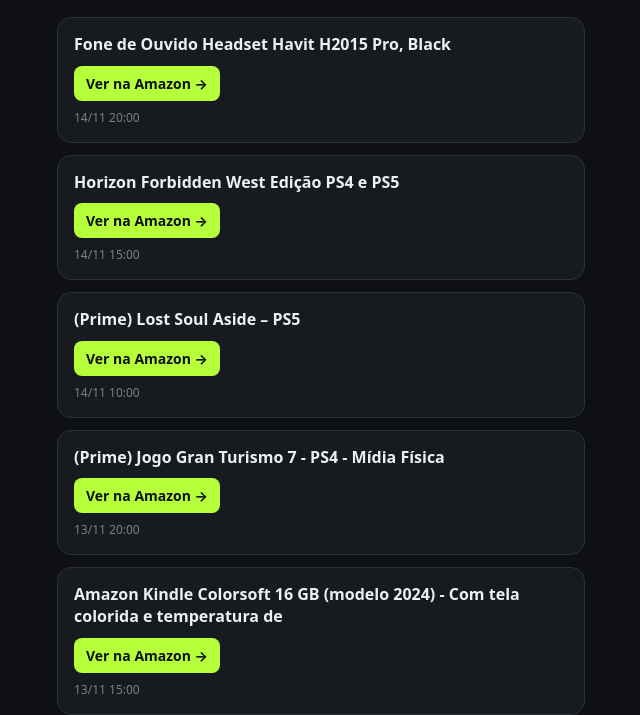
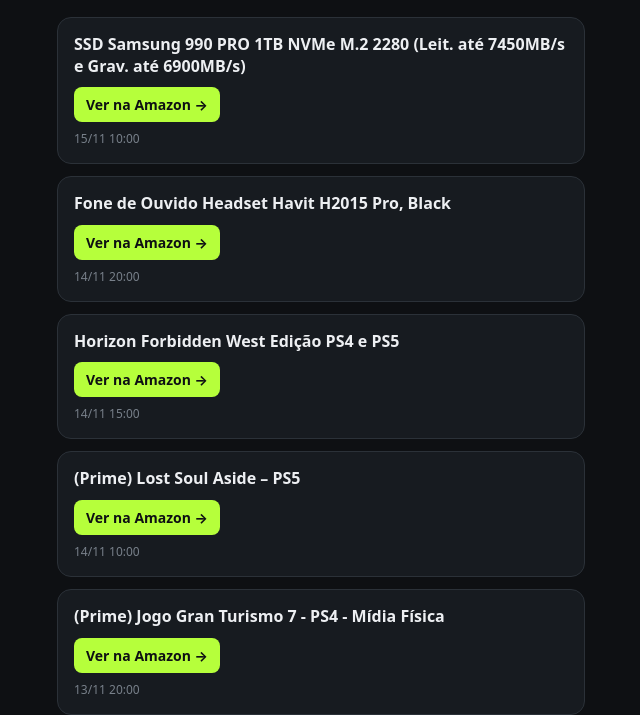
Before and after one commit to cacadordeboosters/cacadordeboosters.github.io, a plain HTML site: page index.html in a window 1280 px wide. Shown: the part 105-820 px from the top of the page, without its empty margins (319-959 px from the left). Drawn offline with Linux system fonts and the light colour scheme.

Commit message:
Achado B0BHJF2VRN

```diff
--- a/index.html
+++ b/index.html
@@ -14,6 +14,7 @@ footer{color:var(--sub);font-size:12px;margin-top:24px;line-height:1.5}
 </style></head><body><main>
 <h1>🏹 Caçador de Boosters</h1>
 <p class="s">Achados do dia. Preço e estoque mudam a qualquer momento: confira no site antes de comprar.</p>
+<a class="c" href="https://www.amazon.com.br/dp/B0BHJF2VRN?tag=cacadordebo00-20" rel="nofollow sponsored noopener" target="_blank"><span class="t">SSD Samsung 990 PRO 1TB NVMe M.2 2280 (Leit. até 7450MB/s e Grav. até 6900MB/s)</span><span class="b">Ver na Amazon →</span><span class="d">15/11 10:00</span></a>
 <a class="c" href="https://www.amazon.com.br/dp/B0H7L9RK6S?tag=cacadordebo00-20" rel="nofollow sponsored noopener" target="_blank"><span class="t">Fone de Ouvido Headset Havit H2015 Pro, Black</span><span class="b">Ver na Amazon →</span><span class="d">14/11 20:00</span></a>
 <a class="c" href="https://www.amazon.com.br/dp/B09FTLKBGX?tag=cacadordebo00-20" rel="nofollow sponsored noopener" target="_blank"><span class="t">Horizon Forbidden West Edição PS4 e PS5</span><span class="b">Ver na Amazon →</span><span class="d">14/11 15:00</span></a>
 <a class="c" href="https://www.amazon.com.br/dp/B0DX7HNLRM?tag=cacadordebo00-20" rel="nofollow sponsored noopener" target="_blank"><span class="t">(Prime) Lost Soul Aside – PS5</span><span class="b">Ver na Amazon →</span><span class="d">14/11 10:00</span></a>
```
Also changed, not shown: posts/20261115_1000_B0BHJF2VRN.jpg (added).
